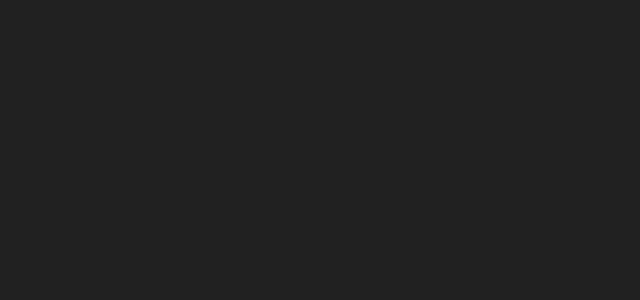
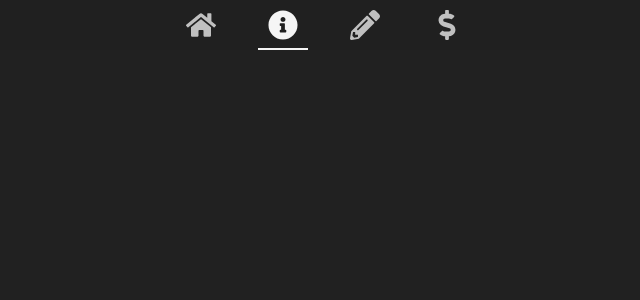
Before and after one commit to rumeetgoradia/advocate-blm, a Next.js app: page /about in a window 1280 px wide. Shown: the top 300 px of the page, without its empty margins (316-956 px from the left). Built offline with nearby package versions, Linux system fonts and the light colour scheme.

Commit message:
Create navbar

```diff
--- /dev/null
+++ b/components/Navbar/Navbar.tsx
@@ -0,0 +1,115 @@
+import { Box, Container, HStack, Link } from "@chakra-ui/layout"
+import { useTheme } from "@chakra-ui/system"
+import { createTransition, fade } from "@utils"
+import { NAV_ITEMS } from "constants/navigation"
+import { useRouter } from "next/dist/client/router"
+import NextLink from "next/link"
+import { useEffect, useState } from "react"
+
+const Navbar: React.FC = () => {
+	const [isScrolled, setScrolled] = useState<boolean>()
+
+	const handleScroll = () => {
+		const bodyScrollTop =
+			document.documentElement.scrollTop || document.body.scrollTop
+		setScrolled(bodyScrollTop > 60)
+	}
+
+	useEffect(() => {
+		handleScroll()
+		window.addEventListener("scroll", handleScroll)
+
+		return () => window.removeEventListener("scroll", handleScroll)
+	}, [])
+
+	const router = useRouter()
+
+	const theme = useTheme()
+
+	return (
+		<Box
+			position="fixed"
+			top={0}
+			left={0}
+			zIndex={9999}
+			w="full"
+			px={8}
+			py={0}
+			bg={fade(theme.colors["black"], 0.9)} //background
+			backdropFilter="saturate(180%) blur(5px)"
+			transition={createTransition("padding")}
+			sx={{
+				"@supports not (backdrop-filter: none)": {
+					backdropFilter: "none",
+					bg: "white",
+				},
+			}}
+		>
+			<Container as="header" maxW="container.sm">
+				<HStack
+					as="nav"
+					justifyContent="center"
+					align="center"
+					spacing={isScrolled ? 6 : 8}
+				>
+					{NAV_ITEMS.map((navItem) => (
+						<NextLink
+							href={navItem.path}
+							passHref
+							key={`${navItem.title}-nav-item`}
+						>
+							<Link
+								title={navItem.title}
+								textDecoration="none"
+								position="relative"
+								px={2.5}
+								py={2.5}
+								opacity={
+									router.pathname === navItem.path ? "1 !important" : 0.75
+								}
+								fontSize={isScrolled ? "2xl" : "3xl"}
+								transition={createTransition([
+									"font-size",
+									"margin",
+									"transform",
+									"opacity",
+								])}
+								_after={{
+									content: '""',
+									w: router.pathname === navItem.path ? "100% !important" : 0,
+									h: "2px",
+									position: "absolute",
+									bottom: "0px",
+									left: "50%",
+									zIndex: 10000,
+									bg: "white",
+									transform: "translateX(-50%)",
+									transition: createTransition("width"),
+								}}
+								_hover={{
+									opacity: 0.85,
+									_after: {
+										w: "75%",
+									},
+								}}
+								_focus={{
+									opacity: 0.85,
+									_after: {
+										w: "75%",
+									},
+								}}
+								_active={{
+									transform: "scale(0.9)",
+								}}
+							>
+								{navItem.icon}
+							</Link>
+						</NextLink>
+					))}
+				</HStack>
+			</Container>
+		</Box>
+	)
+}
+
+export default Navbar
--- /dev/null
+++ b/components/Navbar/index.ts
@@ -0,0 +1 @@
+export {default as Navbar} from './Navbar'
--- /dev/null
+++ b/constants/navigation.tsx
@@ -0,0 +1,25 @@
+import { FaDollarSign, FaHome, FaInfoCircle, FaPencilAlt } from "react-icons/fa"
+import type { NavItem } from "./types"
+
+export const NAV_ITEMS: NavItem[] = [
+	{
+		title: "Home",
+		path: "/",
+		icon: <FaHome />,
+	},
+	{
+		title: "About",
+		path: "/about",
+		icon: <FaInfoCircle />,
+	},
+	{
+		title: "Request / Submit",
+		path: "/submit",
+		icon: <FaPencilAlt />,
+	},
+	{
+		title: "Donate [external link]",
+		path: "https://blacklivesmatters.carrd.co/#donate",
+		icon: <FaDollarSign />,
+	},
+]
--- a/pages/_app.tsx
+++ b/pages/_app.tsx
@@ -1,4 +1,5 @@
 import { Chakra } from "@components/Chakra"
+import { Navbar } from "@components/Navbar"
 import "@fontsource/heebo/variable.css"
 import theme from "@theme"
 import { DefaultSeo } from "next-seo"
@@ -10,6 +11,7 @@
 		<>
 			<DefaultSeo {...SeoProps} />
 			<Chakra cookies={pageProps.cookies} theme={theme}>
+				<Navbar />
 				<Component {...pageProps} />
 			</Chakra>
 		</>
--- /dev/null
+++ b/utils/index.ts
@@ -0,0 +1,2 @@
+export * from "./opacity"
+export * from "./transition"
--- /dev/null
+++ b/utils/opacity.ts
@@ -0,0 +1,24 @@
+export const fade = (color: string, opacity: number): string => {
+	if (/^#([A-Fa-f0-9]{3}){1,2}$/.test(color)) {
+		let colorParts = color.substring(1).split("")
+		if (colorParts.length == 3) {
+			colorParts = [
+				colorParts[0],
+				colorParts[0],
+				colorParts[1],
+				colorParts[1],
+				colorParts[2],
+				colorParts[2],
+			]
+		}
+		let rgb = parseInt("0x" + colorParts.join(""), 16)
+		return (
+			"rgba(" +
+			[(rgb >> 16) & 255, (rgb >> 8) & 255, rgb & 255].join(",") +
+			`,${opacity})`
+		)
+	} else if (color.indexOf("a") === -1) {
+		return color.replace(")", `, ${opacity})`).replace("rgb", "rgba")
+	}
+	return color
+}
--- /dev/null
+++ b/utils/transition.ts
@@ -0,0 +1,25 @@
+export const createTransition = (
+	properties: string | string[],
+	duration?:
+		| "ultra-fast"
+		| "faster"
+		| "fast"
+		| "normal"
+		| "slow"
+		| "ultra-slow",
+	easing?: "ease-in" | "ease-out" | "ease-in-out"
+): string => {
+	const _properties: string[] = ([] as string[]).concat(properties)
+	const _duration = duration || "normal"
+
+	let transition = ""
+	_properties.forEach((property) => {
+		if (transition.length !== 0) {
+			transition += ", "
+		}
+		transition += `${property} var(--chakra-transition-duration-${_duration})${
+			easing ? ` var(--chakra-transition-easing-${easing})` : ""
+		}`
+	})
+	return transition
+}
```
Also changed, not shown: constants/types.ts (+8 -0 lines), public/favicons/favicon.png (renamed from public/favicon.png), 1 other file (tests, documents, lock files or other folders).
